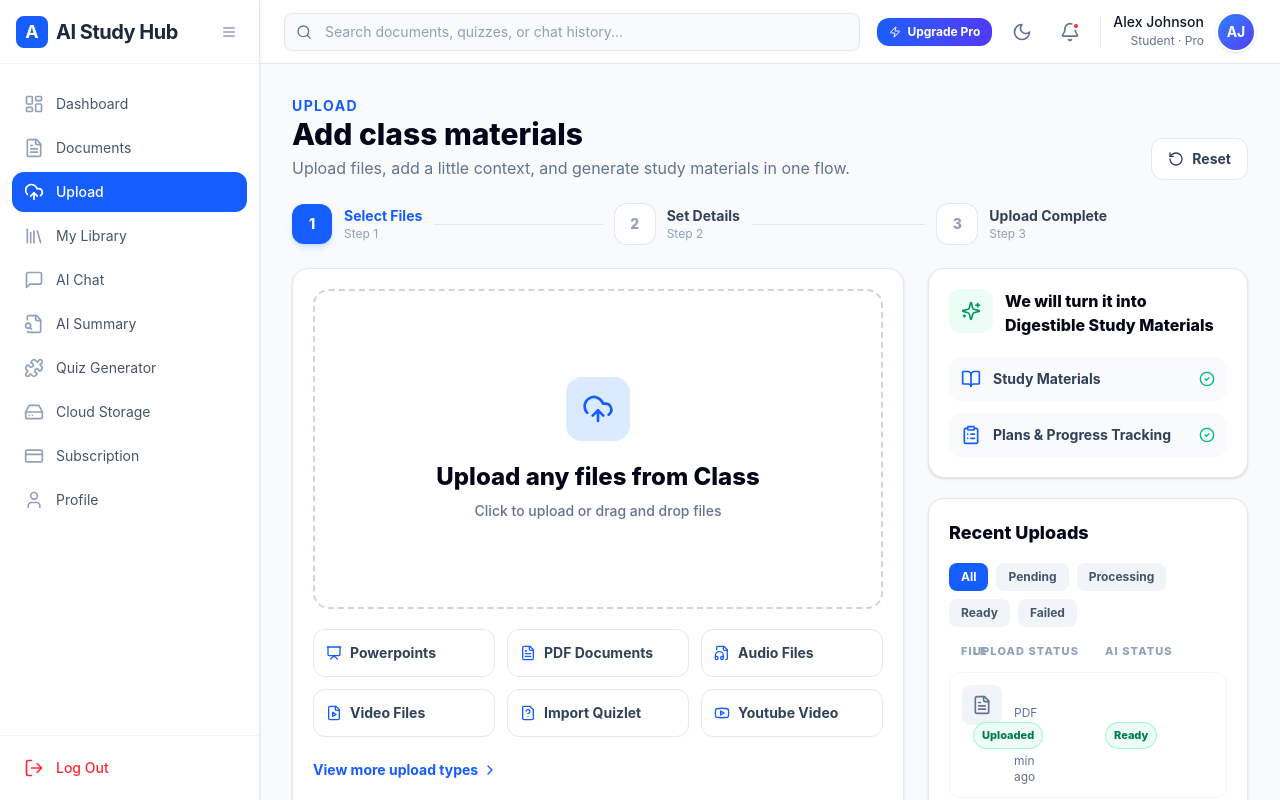
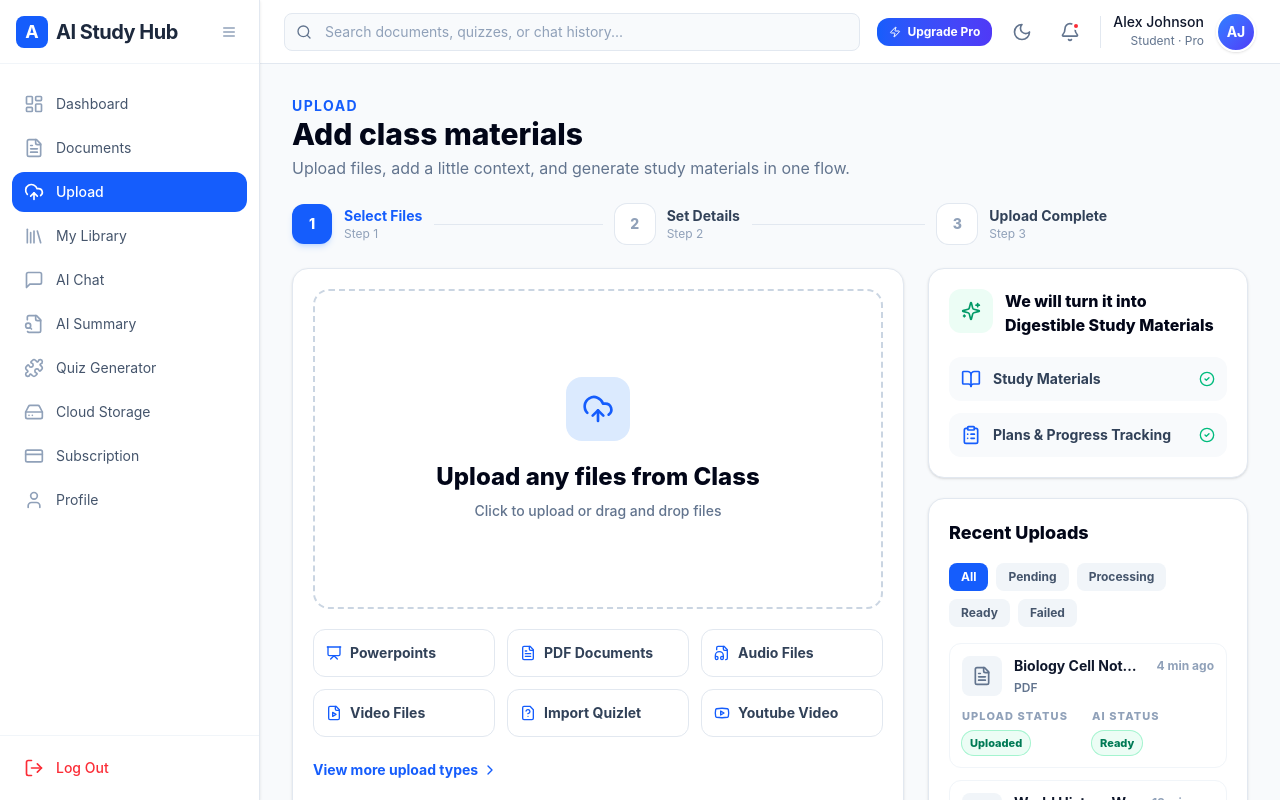
Before and after one commit to ai-study-hub-team/AI-study-hub-ver1.0, a React (Vite) app in the folder frontend/: page /app/upload in a window 1280 px wide. Built offline with nearby package versions, Linux system fonts and the light colour scheme.

Commit message:
Update upload, storage and dashboard pages

```diff
--- a/frontend/package.json
+++ b/frontend/package.json
@@ -67,6 +67,7 @@
   },
   "devDependencies": {
     "@tailwindcss/vite": "4.1.12",
+    "@types/node": "^25.9.3",
     "@types/react": "^19.2.17",
     "@types/react-dom": "^19.2.3",
     "@vitejs/plugin-react": "4.7.0",
--- a/frontend/src/app/pages/LandingPage.tsx
+++ b/frontend/src/app/pages/LandingPage.tsx
@@ -280,7 +280,7 @@ export function LandingPage() {
             <div className="absolute top-8 right-8 px-3 py-1 bg-blue-600 text-white text-xs font-bold rounded-full uppercase tracking-widest">Most Popular</div>
             <h4 className="text-xl font-bold text-slate-900 dark:text-white mb-2">Pro</h4>
             <p className="text-slate-500 dark:text-slate-400 mb-6">For students who want to excel</p>
-            <div className="text-4xl font-black text-slate-900 dark:text-white mb-8">$12 <span className="text-lg font-medium text-slate-500 dark:text-slate-400">/mo</span></div>
+            <div className="text-4xl font-black text-slate-900 dark:text-white mb-8">$19 <span className="text-lg font-medium text-slate-500 dark:text-slate-400">/mo</span></div>
             <ul className="space-y-4 mb-10 text-slate-700 dark:text-slate-300">
               <li className="flex items-center gap-3"><CheckCircle2 className="w-5 h-5 text-emerald-500" /> Unlimited uploads</li>
               <li className="flex items-center gap-3"><CheckCircle2 className="w-5 h-5 text-emerald-500" /> Unlimited AI Chat</li>
--- a/frontend/src/app/pages/dashboard/StudentDashboard.tsx
+++ b/frontend/src/app/pages/dashboard/StudentDashboard.tsx
@@ -75,7 +75,7 @@ export function StudentDashboard() {
           </p>
           <div className="flex flex-wrap gap-4">
             <button
-              onClick={() => navigate('/app/documents')}
+              onClick={() => navigate('/app/upload')}
               className="px-6 py-3 bg-white text-blue-600 font-bold rounded-xl hover:bg-blue-50 transition-colors flex items-center gap-2"
             >
               <Plus className="w-5 h-5" /> Upload Document
--- a/frontend/src/app/pages/profile/ProfilePage.tsx
+++ b/frontend/src/app/pages/profile/ProfilePage.tsx
@@ -5,7 +5,6 @@ import {
   Bell,
   Shield,
   CreditCard,
-  LogOut,
   Camera,
   CheckCircle2,
   ChevronRight,
@@ -49,12 +48,6 @@ export function ProfilePage() {
               {tab.name}
             </button>
           ))}
-          <div className="pt-4 mt-4 border-t border-slate-200 dark:border-slate-700">
-            <button className="w-full flex items-center gap-3 px-4 py-3.5 rounded-2xl font-bold text-red-500 hover:bg-red-50 dark:hover:bg-red-500/10 transition-all">
-              <LogOut className="w-5 h-5" />
-              Log Out
-            </button>
-          </div>
         </div>
 
         {/* Content Area */}
--- a/frontend/src/app/pages/upload/UploadDocumentsPage.tsx
+++ b/frontend/src/app/pages/upload/UploadDocumentsPage.tsx
@@ -89,13 +89,6 @@ export function UploadDocumentsPage() {
             Upload files, add a little context, and generate study materials in one flow.
           </p>
         </div>
-        <button
-          onClick={resetFlow}
-          className="inline-flex items-center justify-center gap-2 rounded-xl border border-slate-200 bg-white px-4 py-2.5 text-sm font-bold text-slate-700 transition-colors hover:bg-slate-100 dark:border-slate-700 dark:bg-slate-900 dark:text-slate-200 dark:hover:bg-slate-800"
-        >
-          <RotateCcw className="h-4 w-4" />
-          Reset
-        </button>
       </div>
 
       <UploadStepper currentStep={step} />
--- a/frontend/src/app/pages/upload/components/RecentUploadsCard.tsx
+++ b/frontend/src/app/pages/upload/components/RecentUploadsCard.tsx
@@ -6,6 +6,68 @@ interface RecentUploadsCardProps {
   uploads: RecentUpload[];
   activeFilter: UploadFilter;
   onFilterChange: (filter: UploadFilter) => void;
+}
+
+interface StatusBadgeProps {
+  label: string;
+  badgeClass: string;
+}
+
+interface UploadStatusBlockProps {
+  title: string;
+  status: StatusBadgeProps;
+}
+
+interface RecentUploadItemProps {
+  upload: RecentUpload;
+}
+
+function StatusBadge({ label, badgeClass }: StatusBadgeProps) {
+  return (
+    <span className={`inline-flex max-w-full items-center rounded-full px-2 py-1 text-[11px] font-extrabold ring-1 ${badgeClass}`}>
+      <span className="truncate whitespace-nowrap">{label}</span>
+    </span>
+  );
+}
+
+function UploadStatusBlock({ title, status }: UploadStatusBlockProps) {
+  return (
+    <div className="min-w-0">
+      <p className="mb-1 text-[11px] font-extrabold uppercase tracking-widest text-slate-400">{title}</p>
+      <StatusBadge label={status.label} badgeClass={status.badgeClass} />
+    </div>
+  );
+}
+
+function RecentUploadItem({ upload }: RecentUploadItemProps) {
+  const aiStatus = aiStatusMeta[upload.aiStatus];
+  const documentStatus = documentStatusMeta[upload.documentStatus];
+
+  return (
+    <div className="grid min-h-[112px] gap-3 rounded-xl border border-slate-100 p-3 dark:border-slate-800">
+      <div className="grid min-w-0 grid-cols-[auto_minmax(0,1fr)_max-content] items-start gap-3">
+        <div className="flex h-10 w-10 shrink-0 items-center justify-center rounded-lg bg-slate-100 text-slate-500 dark:bg-slate-800 dark:text-slate-400">
+          <FileText className="h-5 w-5" />
+        </div>
+
+        <div className="min-w-0">
+          <p className="truncate text-sm font-bold text-slate-900 dark:text-slate-100">{upload.name}</p>
+          <p className="mt-1 min-w-0 truncate whitespace-nowrap text-xs font-semibold text-slate-500 dark:text-slate-400">
+            {upload.type}
+          </p>
+        </div>
+
+        <time className="shrink-0 whitespace-nowrap pt-0.5 text-right text-xs font-bold text-slate-400 dark:text-slate-500">
+          {upload.uploadedAt}
+        </time>
+      </div>
+
+      <div className="grid grid-cols-[repeat(auto-fit,minmax(7.5rem,1fr))] gap-2">
+        <UploadStatusBlock title="Upload Status" status={documentStatus} />
+        <UploadStatusBlock title="AI Status" status={aiStatus} />
+      </div>
+    </div>
+  );
 }
 
 export function RecentUploadsCard({ uploads, activeFilter, onFilterChange }: RecentUploadsCardProps) {
@@ -25,48 +87,14 @@ export function RecentUploadsCard({ uploads, activeFilter, onFilterChange }: Rec
                 : "bg-slate-100 text-slate-600 hover:bg-slate-200 dark:bg-slate-800 dark:text-slate-300 dark:hover:bg-slate-700"
             }`}
           >
-            {filter === "All" ? "All" : aiStatusMeta[filter].label}
+            <span className="whitespace-nowrap">{filter === "All" ? "All" : aiStatusMeta[filter].label}</span>
           </button>
         ))}
       </div>
       <div className="space-y-3">
-        <div className="hidden grid-cols-[minmax(0,1fr)_120px_120px] gap-3 px-3 text-[11px] font-extrabold uppercase tracking-widest text-slate-400 lg:grid">
-          <span>File</span>
-          <span>Upload Status</span>
-          <span>AI Status</span>
-        </div>
-        {uploads.map((upload) => {
-          const aiStatus = aiStatusMeta[upload.aiStatus];
-          const documentStatus = documentStatusMeta[upload.documentStatus];
-
-          return (
-            <div key={upload.id} className="grid gap-3 rounded-xl border border-slate-100 p-3 dark:border-slate-800 lg:grid-cols-[minmax(0,1fr)_120px_120px] lg:items-center">
-              <div className="flex min-w-0 items-start gap-3">
-                <div className="flex h-10 w-10 shrink-0 items-center justify-center rounded-lg bg-slate-100 text-slate-500 dark:bg-slate-800 dark:text-slate-400">
-                  <FileText className="h-5 w-5" />
-                </div>
-                <div className="min-w-0 flex-1">
-                  <p className="truncate text-sm font-bold text-slate-900 dark:text-slate-100">{upload.name}</p>
-                  <p className="text-xs text-slate-500 dark:text-slate-400">
-                    {upload.type} - {upload.uploadedAt}
-                  </p>
-                </div>
-              </div>
-              <div>
-                <p className="mb-1 text-[11px] font-extrabold uppercase tracking-widest text-slate-400 lg:hidden">Upload Status</p>
-                <span className={`inline-flex rounded-full px-2 py-1 text-[11px] font-extrabold ring-1 ${documentStatus.badgeClass}`}>
-                  {documentStatus.label}
-                </span>
-              </div>
-              <div>
-                <p className="mb-1 text-[11px] font-extrabold uppercase tracking-widest text-slate-400 lg:hidden">AI Status</p>
-                <span className={`inline-flex rounded-full px-2 py-1 text-[11px] font-extrabold ring-1 ${aiStatus.badgeClass}`}>
-                  {aiStatus.label}
-                </span>
-              </div>
-            </div>
-          );
-        })}
+        {uploads.map((upload) => (
+          <RecentUploadItem key={upload.id} upload={upload} />
+        ))}
         {uploads.length === 0 && (
           <p className="rounded-xl bg-slate-50 p-4 text-sm font-medium text-slate-500 dark:bg-slate-800 dark:text-slate-400">
             No uploads match this filter.
--- a/frontend/vite.config.ts
+++ b/frontend/vite.config.ts
@@ -7,11 +7,12 @@ import react from '@vitejs/plugin-react'
 function figmaAssetResolver() {
   return {
     name: 'figma-asset-resolver',
-    resolveId(id) {
+    resolveId(id: string) {
       if (id.startsWith('figma:asset/')) {
         const filename = id.replace('figma:asset/', '')
         return path.resolve(__dirname, 'src/assets', filename)
       }
+      return null
     },
   }
 }
```
Also changed, not shown: frontend/src/app/pages/storage/StorageDashboard.tsx (+7 -10 lines), 1 other file (tests, documents, lock files or other folders).
